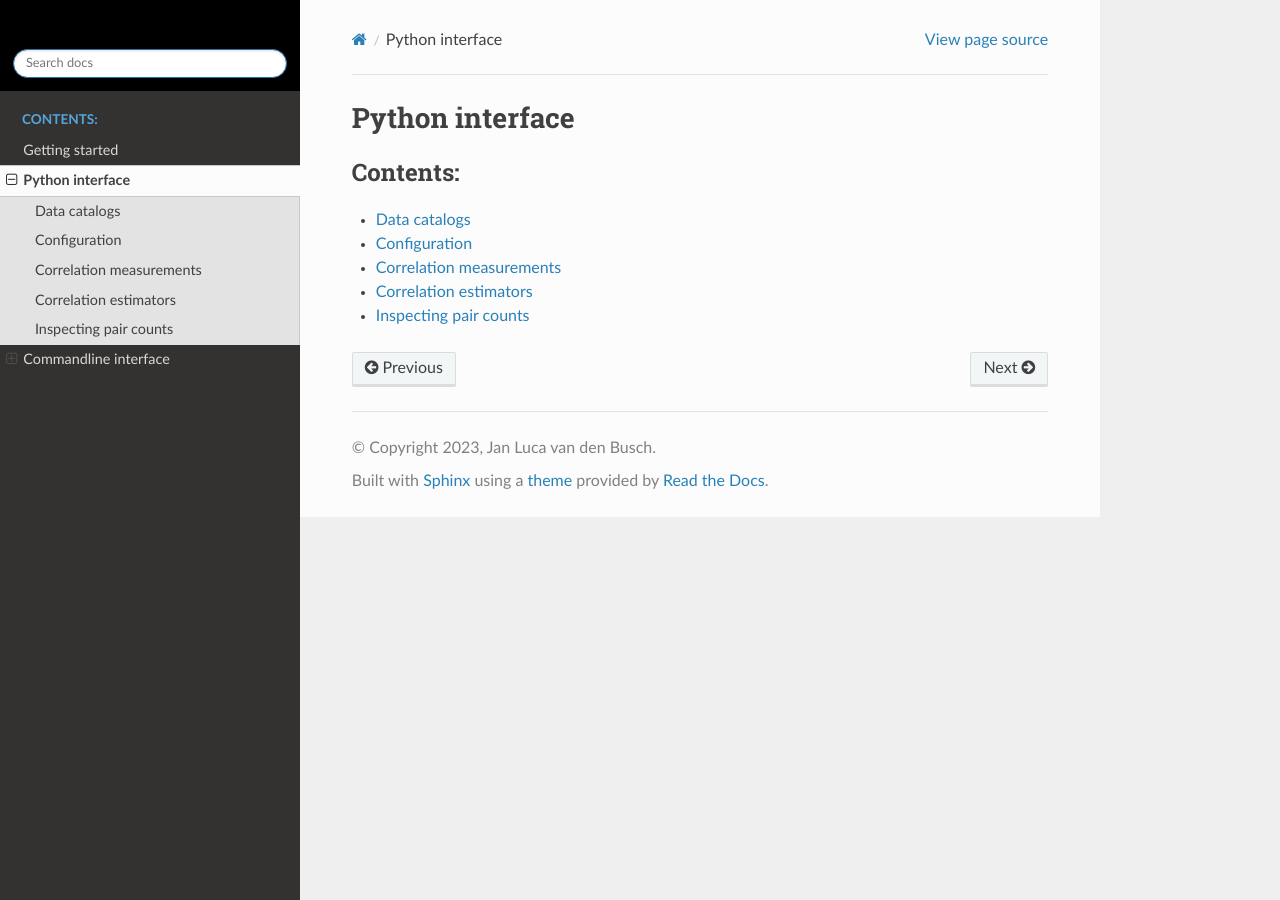
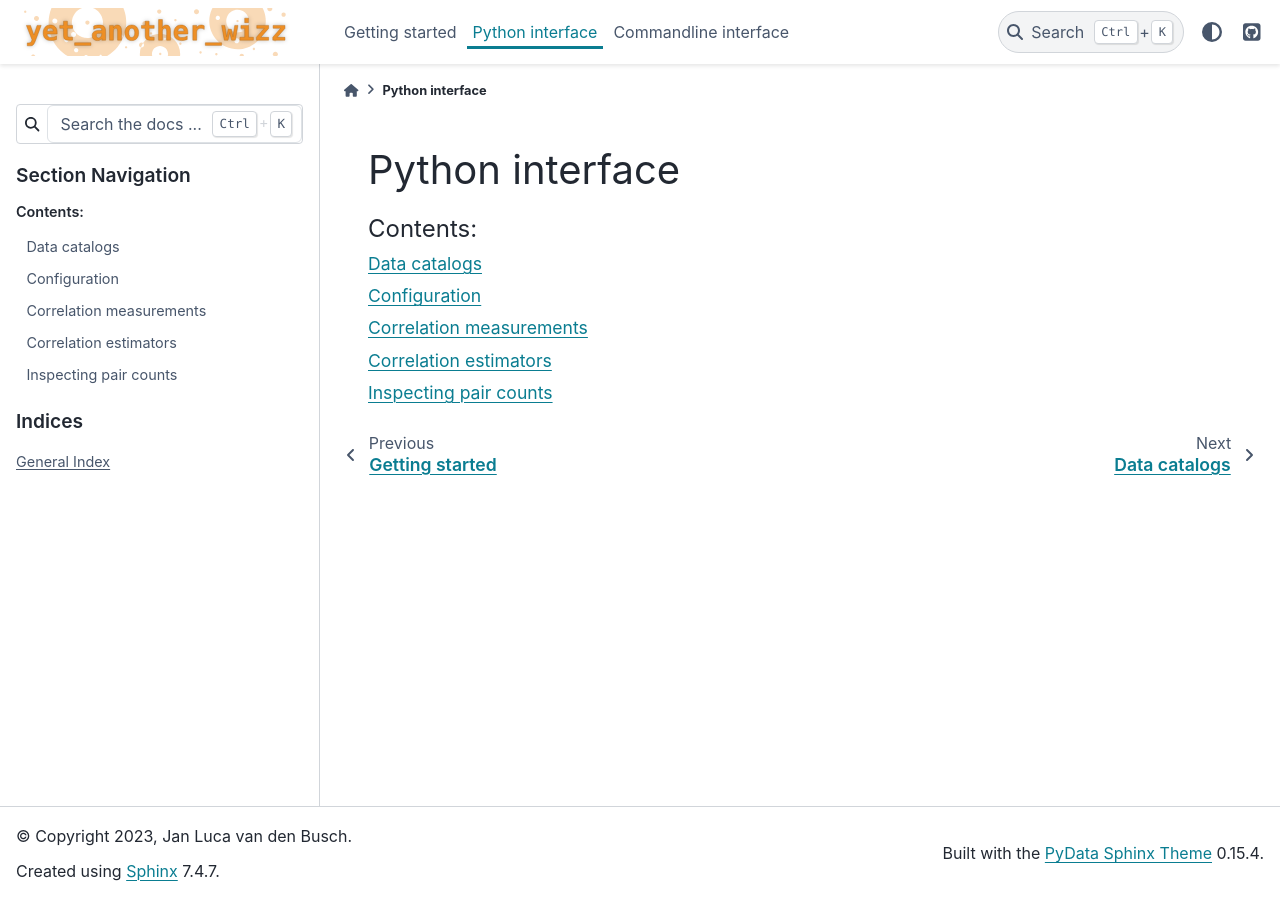
Before and after one commit to jlvdb/yet_another_wizz, a Sphinx documentation site: the page built from doc/source/python_interface.rst, in a window 1280 px wide. Built offline with Sphinx 7.4.7 and the PyData theme 0.15.4, drawn with Linux system fonts in a browser that asks for light colours.

Commit message:
switched to pydata theme

```diff
--- a/doc/source/custom.css
+++ b/doc/source/_static/custom.css
@@ -3,5 +3,5 @@
 https://stackoverflow.com/questions/59215996/how-to-add-a-logo-to-my-readthedocs-logo-rendering-at-0px-wide
 */
 .wy-side-nav-search .wy-dropdown > a img.logo, .wy-side-nav-search > a img.logo {
-    width: 300px;
+    width: 500px;
 }
--- a/doc/source/conf.py
+++ b/doc/source/conf.py
@@ -8,11 +8,11 @@
 
 import os
 import sys
-sys.path.insert(0, os.path.abspath('..'))
+sys.path.insert(0, os.path.abspath(".."))
 import yaw
 
-project = 'yet_another_wizz'
-copyright = '2023, Jan Luca van den Busch'
+project = "yet_another_wizz"
+copyright = "2023, Jan Luca van den Busch"
 # The full version, including alpha/beta/rc tags.
 release = yaw.__version__
 # The short X.Y version.
@@ -22,35 +22,37 @@ version = ".".join(release.split(".")[:2])
 # https://www.sphinx-doc.org/en/master/usage/configuration.html#general-configuration
 
 extensions = [
-    'sphinx.ext.autodoc',
-    'sphinx.ext.napoleon'
+    "sphinx.ext.autodoc",
+    "sphinx.ext.napoleon"
 ]
 
-templates_path = ['_templates']
+templates_path = ["_templates"]
 exclude_patterns = []
 
 
 # -- Options for HTML output -------------------------------------------------
 # https://www.sphinx-doc.org/en/master/usage/configuration.html#options-for-html-output
 
-html_theme = 'sphinx_rtd_theme'
-html_static_path = ['_static']
-html_css_files = ['custom.css']
-html_logo = 'logo.svg'
-html_favicon = 'icon.ico'
+html_theme = "pydata_sphinx_theme"
+html_static_path = ["_static"]
+html_css_files = ["_static/custom.css"]
+html_favicon = "_static/icon.ico"
 html_theme_options = {
-    'logo_only': True,
-    'display_version': False,
-    'prev_next_buttons_location': 'bottom',
-    'style_external_links': False,
-    #'vcs_pageview_mode': '',
-    'style_nav_header_background': 'black',
-    # Toc options
-    'collapse_navigation': False,
-    'sticky_navigation': True,
-    'navigation_depth': 4,
-    'includehidden': True,
-    'titles_only': False
+    "github_url": "https://github.com/jlvdb/yet_another_wizz",
+    "collapse_navigation": False,
+    "navigation_depth": 2,
+    "show_nav_level": 2,
+    "secondary_sidebar_items": ["page-toc", "edit-this-page"],
+    "logo": {
+        "image_light": "_static/logo-light-padded.svg",
+        "image_dark": "_static/logo-dark-padded.svg",
+   }
+}
+html_sidebars = {
+    "**": ["search-field.html", "sidebar-nav-bs.html", "indices.html"]
+}
+html_context = {
+    "default_mode": "auto",
 }
 
 # -- Build custom files ------------------------------------------------------
--- a/doc/source/python_interface.rst
+++ b/doc/source/python_interface.rst
@@ -2,7 +2,6 @@ Python interface
 ================
 
 .. toctree::
-    :maxdepth: 3
     :caption: Contents:
 
     catalogs
--- a/setup.cfg
+++ b/setup.cfg
@@ -30,7 +30,7 @@ treecorr =
     treecorr>=4.3
 doc =
     sphinx
-    sphinx-rtd-theme
+    pydata-sphinx-theme
 jupyter =
     jupyter
     matplotlib
```
Also changed, not shown: doc/source/_static/icon.ico (added), doc/source/_static/icon.svg (added), doc/source/_static/logo-dark-padded.svg (added), doc/source/_static/logo-dark.png (added), doc/source/_static/logo-dark.svg (added), doc/source/_static/logo-light-padded.svg (added), doc/source/_static/logo-light.png (added), doc/source/_static/logo-light.svg (added), doc/source/icon.ico (deleted), doc/source/icon.svg (deleted), doc/source/logo.svg (deleted).
